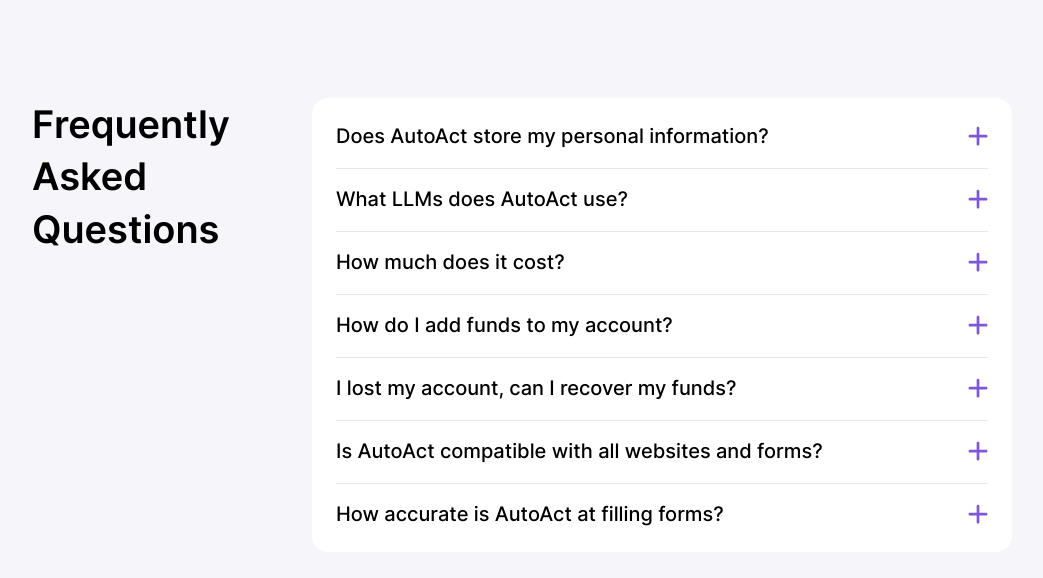
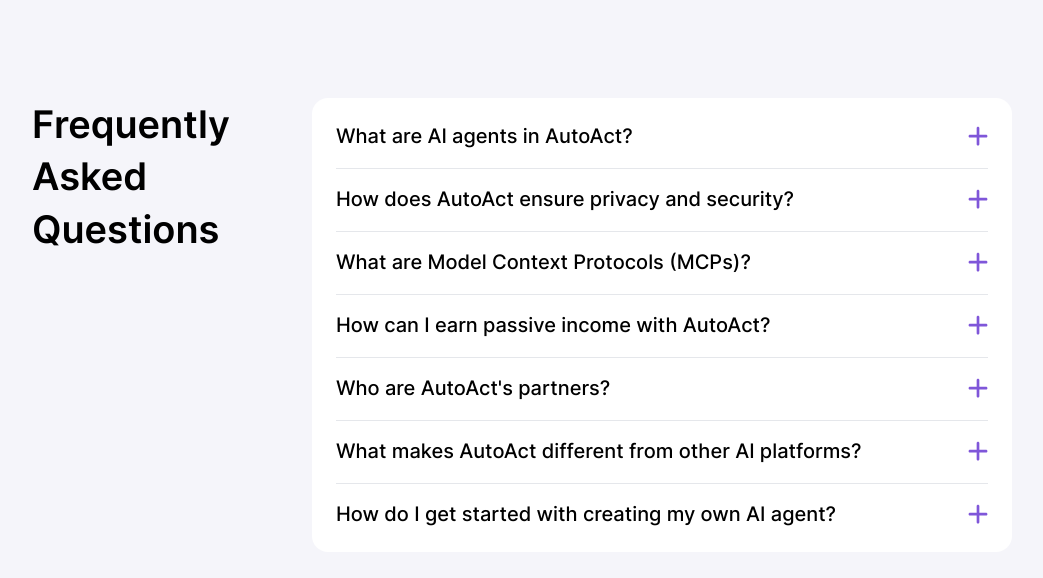
Before and after one commit to Barbarossaaaa/autoact-landing, a React (Vite) app: page / in a window 1280 px wide. Shown: the part 1564-2142 px from the top of the page, without its empty margins (118-1161 px from the left). Built offline with nearby package versions, Linux system fonts and the light colour scheme.

Commit message:
feat: update landing page

```diff
--- a/src/components/Footer.tsx
+++ b/src/components/Footer.tsx
@@ -27,7 +27,7 @@
                                 </span>
                             </div>
                             <div className="font-roboto font-normal text-base mac:text-[18px] 2xl:text-[24px]">
-                                Kleo Network is a user owned data DAO.
+                            Automate workflows and Earn from your prompts
                             </div>
                         </div>
                         {/* Contact Number and Email */}
--- a/src/components/home/FAQSection.tsx
+++ b/src/components/home/FAQSection.tsx
@@ -4,32 +4,32 @@
 
 const faqs = [
     {
-        question: 'Does AutoAct store my personal information?',
-        answer: 'No, AutoAct is designed with your privacy in mind. All your information is stored locally in your browser and never sent to our servers. This means your data remains completely under your control, but also that you will lose your saved data if you uninstall the extension. We recommend exporting your private key from the settings page as a backup if you plan to reinstall.',
+        question: 'What are AI agents in AutoAct?',
+        answer: 'AI agents in AutoAct are NFT-based autonomous programs that can perform specific actions through Model Context Protocols (MCPs). Each agent is uniquely owned as an NFT and can be customized with various prompt workflows to automate tasks reliably while maintaining privacy and security through our Trusted Execution Environment.',
     },
     {
-        question: 'What LLMs does AutoAct use?',
-        answer: 'AutoAct intelligently switches between Gemini and Claude APIs based on the complexity of the form-filling task. Our proprietary routing model automatically determines which AI is best suited for each specific form, ensuring optimal accuracy and performance without you having to choose manually. We continuously evaluate and may add new models as the AI landscape evolves.',
+        question: 'How does AutoAct ensure privacy and security?',
+        answer: 'AutoAct ensures privacy and security by loading context protocols as NFTs on a Trusted Execution Environment (TEE) enclave. This tamper-proof environment guarantees that your agent\'s actions and data remain private, while still maintaining transparency in how the agent operates. This approach solves the common privacy concerns associated with traditional AI agent implementations.',
     },
     {
-        question: 'How much does it cost?',
-        answer: "AutoAct operates on a pay-as-you-go model with no subscription required. Each form completion costs only $0.05 USD, and we're happy to offer your first 10 forms completely free! This pricing model ensures you only pay for what you actually use. Our currency converter in the wallet section shows exactly what this means in your local currency.",
+        question: 'What are Model Context Protocols (MCPs)?',
+        answer: 'Model Context Protocols (MCPs) are the core technology behind AutoAct that allow AI agents to connect to various tools and services. MCPs define how your agent interacts with different systems, giving you full authority over its actions. These protocols enable complex workflows while maintaining security, and you can choose which tools your AI agent connects to through our marketplace.',
     },
     {
-        question: 'How do I add funds to my account?',
-        answer: 'Adding funds is simple: just click on the wallet section in the extension and select "Top Up." We support multiple payment methods including credit/debit cards, PayPal, and major cryptocurrencies (Bitcoin, Ethereum, and USDC). Funds are added instantly, and there\'s no minimum deposit requirement. For business users, we also offer invoice-based payment options.',
+        question: 'How can I earn passive income with AutoAct?',
+        answer: 'AutoAct allows you to share your custom prompts and workflows with other users through our marketplace. When others use your workflows, you earn passive income. This creates an ecosystem where AI enthusiasts and experts can monetize their expertise, while others benefit from proven, reliable automation templates.',
     },
     {
-        question: 'I lost my account, can I recover my funds?',
-        answer: 'Your account recovery depends on your private key, which is viewable in the settings page. This key is critical for accessing your funds if you switch browsers or devices. We strongly recommend saving this key in a secure password manager or writing it down and storing it safely. With your private key, you can recover your account and remaining balance at any time. Without it, unfortunately, we cannot restore access to your funds due to our privacy-first design.',
+        question: 'Who are AutoAct\'s partners?',
+        answer: 'AutoAct is currently working with several key partners in the AI and blockchain space, including Olas, VANA, Camp Network, and Polygon. These partnerships strengthen our technology stack and help expand the capabilities of our AI agent ecosystem, particularly in areas of decentralized AI, identity solutions, and scalable blockchain infrastructure.',
     },
     {
-        question: 'Is AutoAct compatible with all websites and forms?',
-        answer: "AutoAct works with most standard web forms including contact forms, registration pages, applications, and surveys. We're continuously expanding compatibility, but some highly specialized or security-protected forms may have limitations. Our technology adapts to most form structures, but if you encounter an incompatible form, please report it through the feedback option and we'll prioritize adding support.",
+        question: 'What makes AutoAct different from other AI platforms?',
+        answer: 'AutoAct stands out through its unique combination of NFT ownership for AI agents, Trusted Execution Environments for privacy, and Model Context Protocols for versatile functionality. Unlike traditional AI services, AutoAct gives users true ownership and control over their AI agents, while enabling them to benefit financially from sharing successful workflows. Our focus on both privacy and interoperability solves critical problems in current AI implementations.',
     },
     {
-        question: 'How accurate is AutoAct at filling forms?',
-        answer: "AutoAct achieves over 95% accuracy across standard forms. The extension analyzes both form fields and surrounding context to understand exactly what information is needed. You'll always have a chance to review and edit before submission. Our system also learns from common corrections to continuously improve accuracy. For specialized industry forms, you can save custom templates to further enhance precision.",
+        question: 'How do I get started with creating my own AI agent?',
+        answer: 'Getting started with AutoAct is simple: create an account, mint your first AI agent as an NFT, then select or build Model Context Protocols to define its capabilities. You can either create custom workflows from scratch or use templates from our marketplace. Once configured, your agent can start performing automated tasks with the security of our Trusted Execution Environment, and you can share your workflows to generate passive income.',
     },
 ];
 
```
